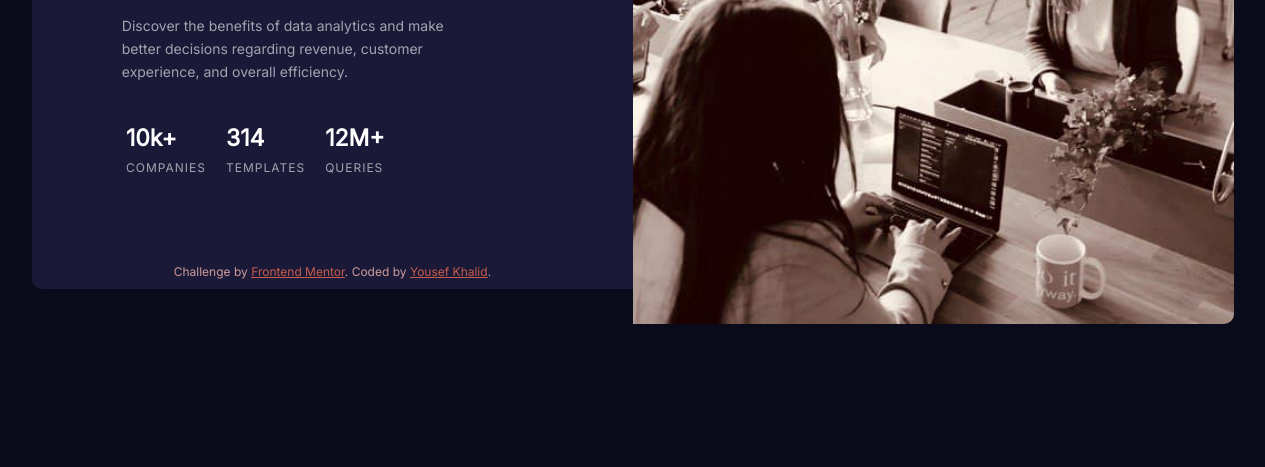
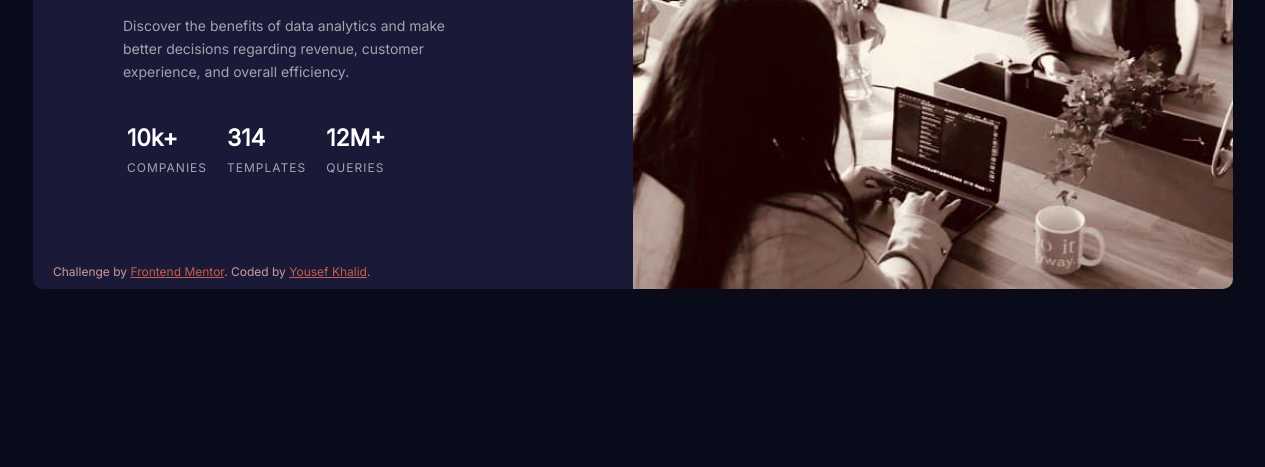
Before and after one commit to YousefKhalid-iq/stats-preview-card-component-main, a plain HTML site: page index.html in a window 1536 px wide. Shown: the part 333-800 px from the top of the page, without its empty margins (135-1400 px from the left). Drawn offline with Linux system fonts and the light colour scheme.

Commit message:
Update style.css

```diff
--- a/style.css
+++ b/style.css
@@ -107,7 +107,8 @@ body {
 }
 
 .parent-div {
-	width: 90%;
+	position: relative;
+	width: 1200px;
 }
 
 .header-image-mobile {
@@ -116,10 +117,16 @@ body {
 
 .header-image-desktop {
 	display: block;
-	float: right;
+
 	border-radius: 0px 10px 10px 0px;
 	width: 50%;
+	height: 100%;
+	position: absolute;
+  right: 0;
+  top: 0;
+  bottom: 0;
 
+  float: right;
 }
 
 .header-h1 {
@@ -150,11 +157,13 @@ body {
 	padding-left: 7%;
 	padding-top: 20px;
 	text-align: left;
+	position: relative;
 	width: 50%;
+	bottom: 0;
 }
 
 .ul-all .list-of-stuff{
-	width: 50%;
+	width: 55%;
 	height: 121px;
 	text-align: left;
 }
@@ -171,7 +180,8 @@ body {
 }
 
 .attribution {
-	text-align: center;
+	text-align: left;
+	padding-left: 20px;
 }
 
 }
```
